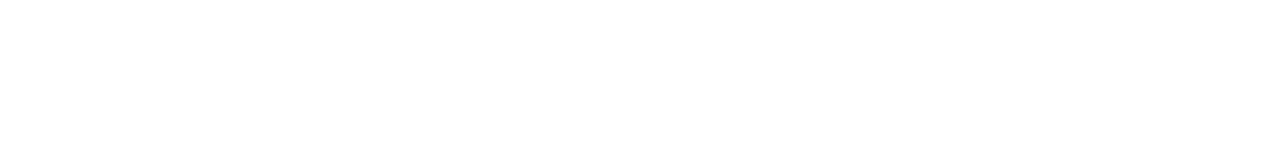
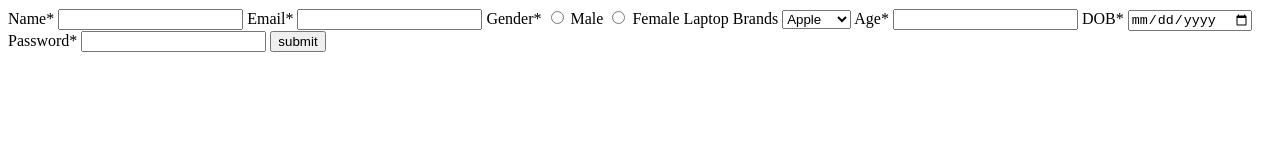
Before and after one commit to acciojob/signup-form-car-danishjamadar5, a website: page main.html in a window 1280 px wide. Drawn offline with Linux system fonts and the light colour scheme.

Commit message:
created a submission

```diff
--- a/main.html
+++ b/main.html
@@ -10,6 +10,41 @@
 	<!-- the entire body must be written by student -->
     <script type="text/javascript" src="./script.js">
 </script>
+	<form method="post">
+	 <label for="name">Name*</label>
+	 <input type="text" name="name" id="name" required>
+
+	 <label for="eamil">Email*</label>
+	<input type="email" name="email" id="email" required>
+
+	<label for="gender">Gender*</label>
+	<input type="radio" name="gender" id="gender" required>
+	<label for="gender">Male</label>
+	<input type="radio" name="gender" id="gender" required>
+	<label for="gender">Female</label>
+
+	<label for="laptops">Laptop Brands</label>
+	<select id="laptops">
+		<option disabled select>options:</option>
+		<option value="Apple">Apple</option>
+		<option value="Asus">Asus</option>
+		<option value="HP">Hap</option>
+	</select>
+
+	<label for="age">Age*</label>
+	<input type="text" name="age" id="age" required>
+
+	<label for="dob">DOB*</label>
+	<input type="date" name="dob" id="dob" required>
+
+	<label for="password">Password*</label>
+	<input type="password" name="password" id="password" required>
+
+<!-- 		<input type="button" id="sumbit" value="submit">-->
+	<button value="sumbit" id="submit">submit</button>
+
+	</form>
+
 
 </body>
 
```
